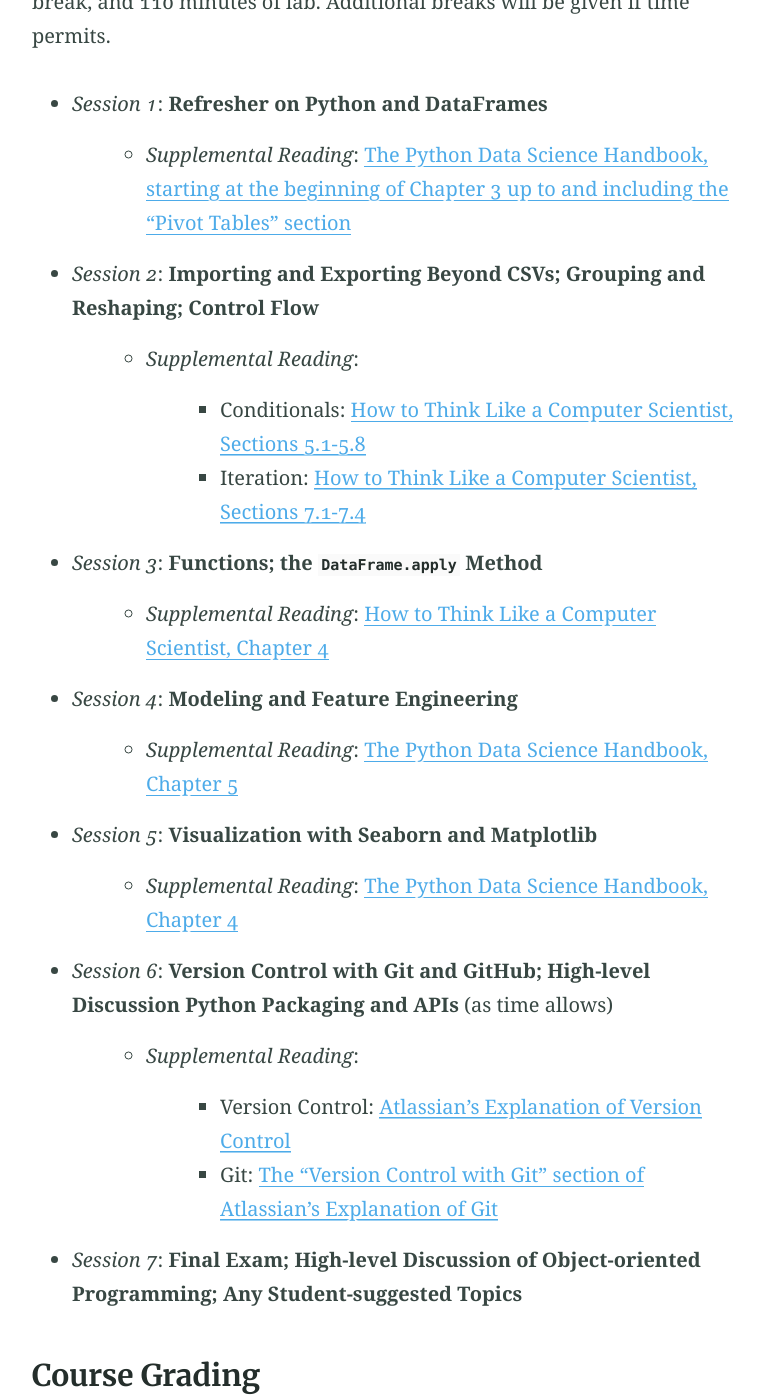
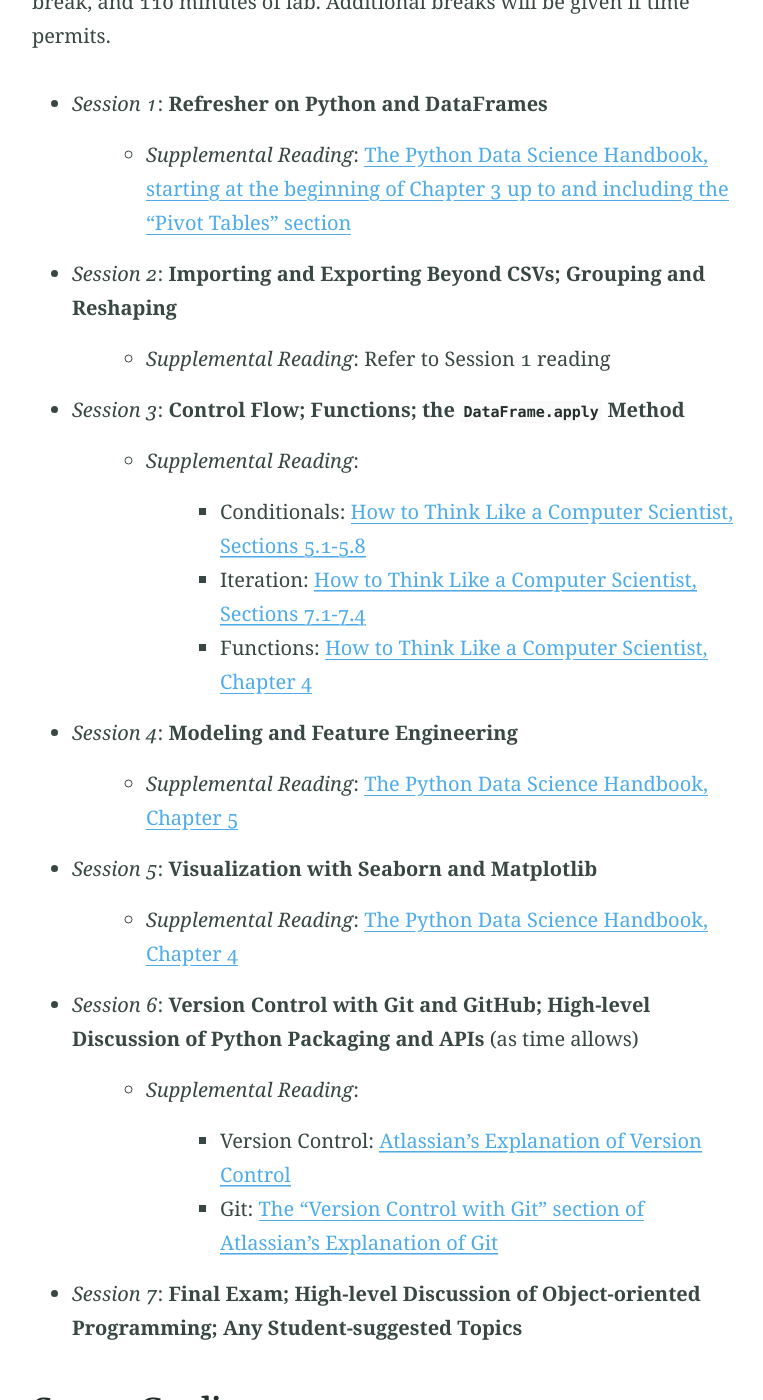
Before and after one commit to eswan18/ethanswan.com, a Jekyll site: the page built from courses/pages/python-for-ds-course.md, in a window 1280 px wide and 1400 px high, scrolled down 2200 px. Shown: the whole window, without its empty margins (251-1014 px from the left). Built offline with Jekyll 4.4.1, drawn with Linux system fonts in a browser that asks for light colours.

Commit message:
Update course schedule

```diff
--- a/courses/pages/python-for-ds-course.md
+++ b/courses/pages/python-for-ds-course.md
@@ -44,17 +44,18 @@
 
 - *Session 1*: **Refresher on Python and DataFrames**
   - *Supplemental Reading*: [The Python Data Science Handbook, starting at the beginning of Chapter 3 up to and including the "Pivot Tables" section](https://jakevdp.github.io/PythonDataScienceHandbook/03.00-introduction-to-pandas.html)
-- *Session 2*: **Importing and Exporting Beyond CSVs; Grouping and Reshaping; Control Flow**
+- *Session 2*: **Importing and Exporting Beyond CSVs; Grouping and Reshaping**
+  - *Supplemental Reading*: Refer to Session 1 reading
+- *Session 3*: **Control Flow; Functions; the `DataFrame.apply` Method**
   - *Supplemental Reading*:
     - Conditionals: [How to Think Like a Computer Scientist, Sections 5.1-5.8](http://openbookproject.net/thinkcs/python/english3e/conditionals.html)
     - Iteration: [How to Think Like a Computer Scientist, Sections 7.1-7.4](http://openbookproject.net/thinkcs/python/english3e/iteration.html)
-- *Session 3*: **Functions; the `DataFrame.apply` Method**
-  - *Supplemental Reading*: [How to Think Like a Computer Scientist, Chapter 4](http://openbookproject.net/thinkcs/python/english3e/functions.html)
+    - Functions: [How to Think Like a Computer Scientist, Chapter 4](http://openbookproject.net/thinkcs/python/english3e/functions.html)
 - *Session 4*: **Modeling and Feature Engineering**
   - *Supplemental Reading*: [The Python Data Science Handbook, Chapter 5](https://jakevdp.github.io/PythonDataScienceHandbook/05.00-machine-learning.html)
 - *Session 5*: **Visualization with Seaborn and Matplotlib**
   - *Supplemental Reading*: [The Python Data Science Handbook, Chapter 4](https://jakevdp.github.io/PythonDataScienceHandbook/04.00-introduction-to-matplotlib.html)
-- *Session 6*: **Version Control with Git and GitHub; High-level Discussion Python Packaging and APIs** (as time allows)
+- *Session 6*: **Version Control with Git and GitHub; High-level Discussion of Python Packaging and APIs** (as time allows)
   - *Supplemental Reading*:
     - Version Control: [Atlassian's Explanation of Version Control](https://www.atlassian.com/git/tutorials/what-is-version-control)
     - Git: [The "Version Control with Git" section of Atlassian's Explanation of Git](https://www.atlassian.com/git/tutorials/what-is-git#version-control-with-git)
```
